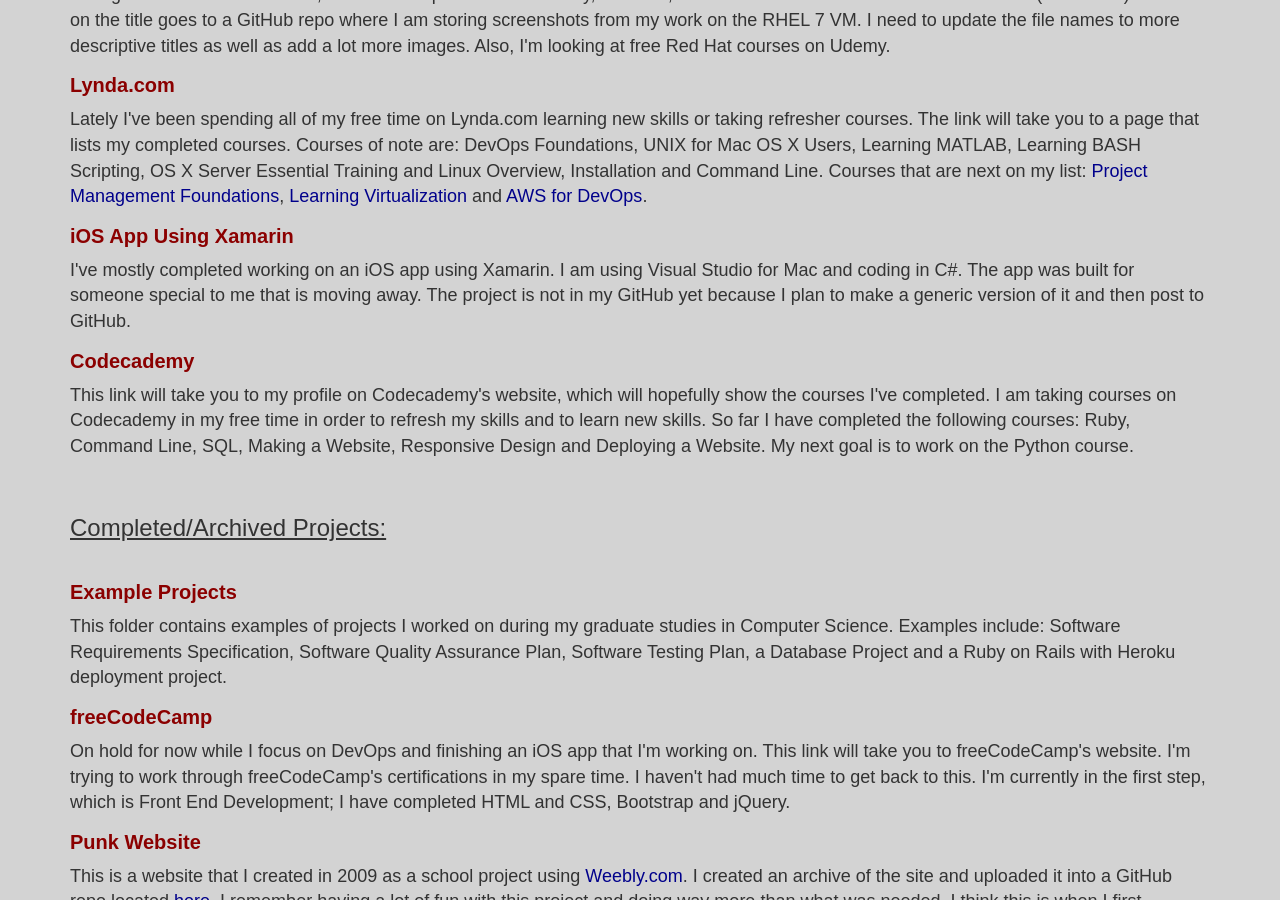
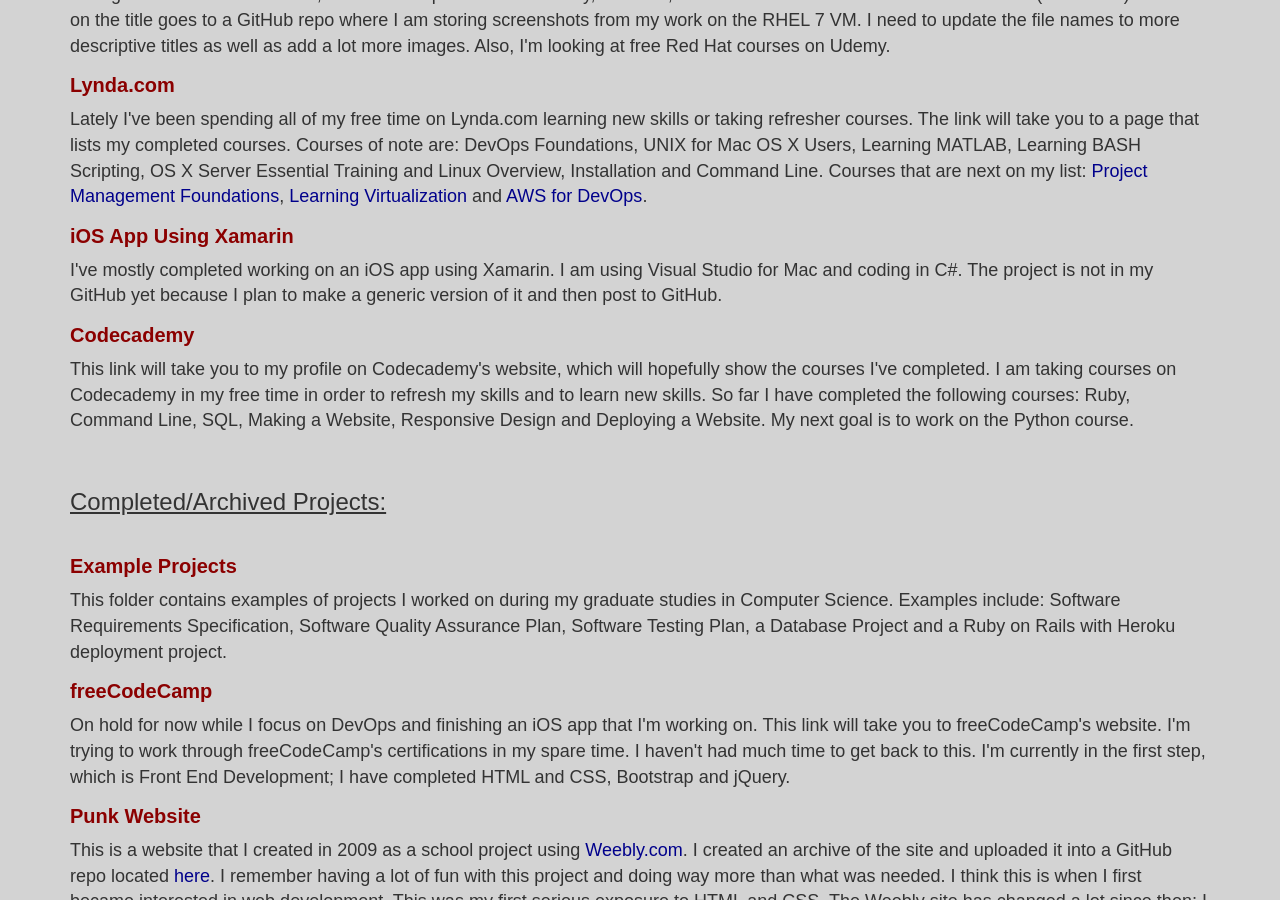
Before and after one commit to ztamayo/ztamayo.github.io, a Jekyll site: the page projects.html, which Jekyll copies as it is, in a window 1280 px wide and 900 px high, scrolled down 544 px. Built offline with Jekyll 4.4.1, drawn with Linux system fonts in a browser that asks for light colours; nearby versions of some CDN libraries.

Commit message:
Update projects.html

```diff
--- a/projects.html
+++ b/projects.html
@@ -95,9 +95,8 @@
         target="_blank">Learning Virtualization</a> and <a id="inline-link" href="https://tinyurl.com/y8975t23" target="_blank">AWS for DevOps</a>.</p>
 
         <h4><a id="git-links" href="https://www.xamarin.com/" target="_blank"><b>iOS App Using Xamarin</b></a></h4>
-        <p id="projects">I've mostly completed working on an iOS app using Xamarin. I am using Visual Studio for Mac and coding in C#. The app was built
-        for someone special to me that is moving away. The project is not in my GitHub yet because I plan to make a generic version of it and then
-        post to GitHub.</p>
+        <p id="projects">I've mostly completed working on an iOS app using Xamarin. I am using Visual Studio for Mac and coding in C#.
+        The project is not in my GitHub yet because I plan to make a generic version of it and then post to GitHub.</p>
 
         <h4><a id="git-links" href="https://www.codecademy.com/ztamayo" target="_blank"><b>Codecademy</b></a></h4>
         <p id="projects">This link will take you to my profile on Codecademy's website, which will hopefully show the
```
